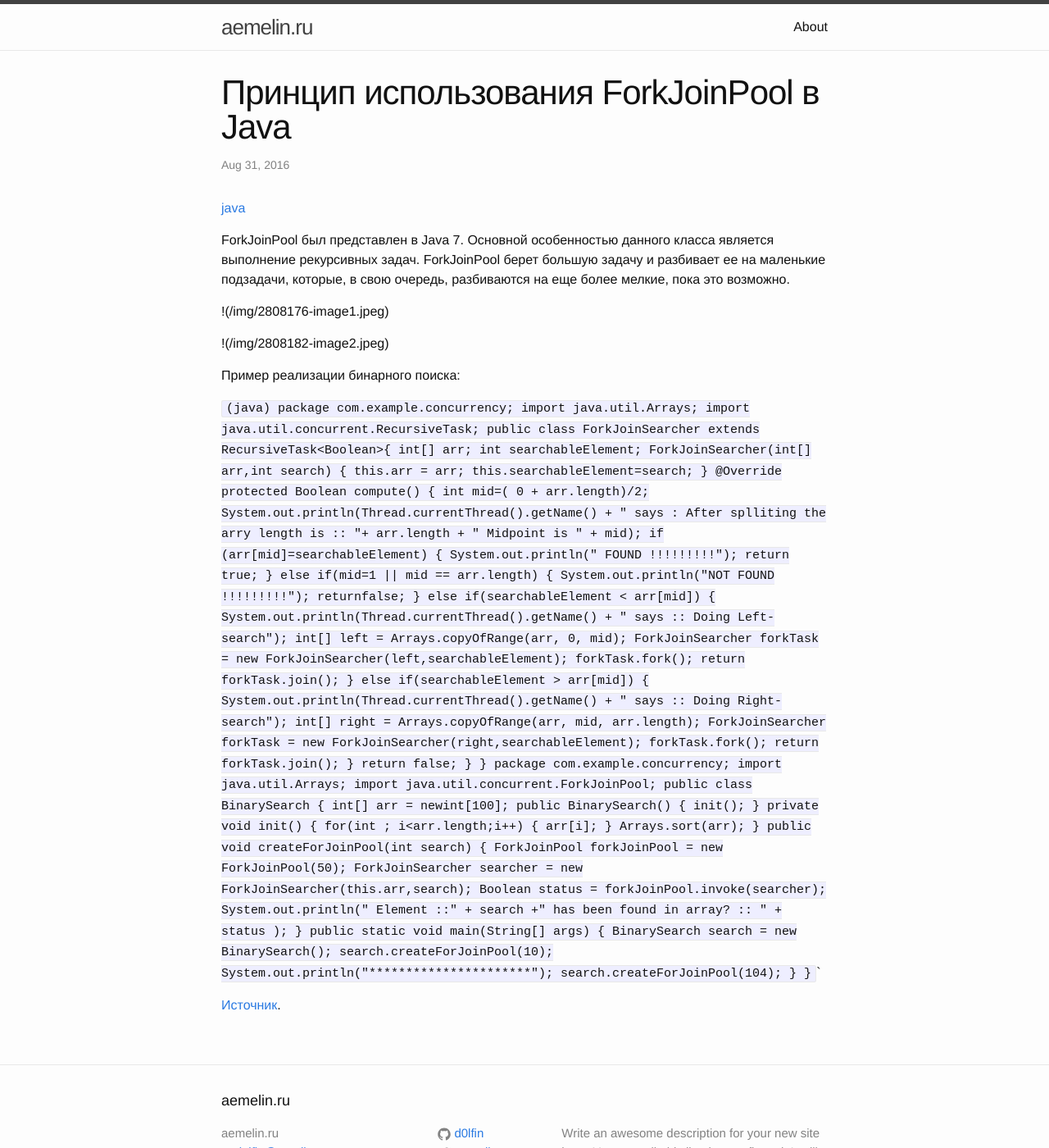
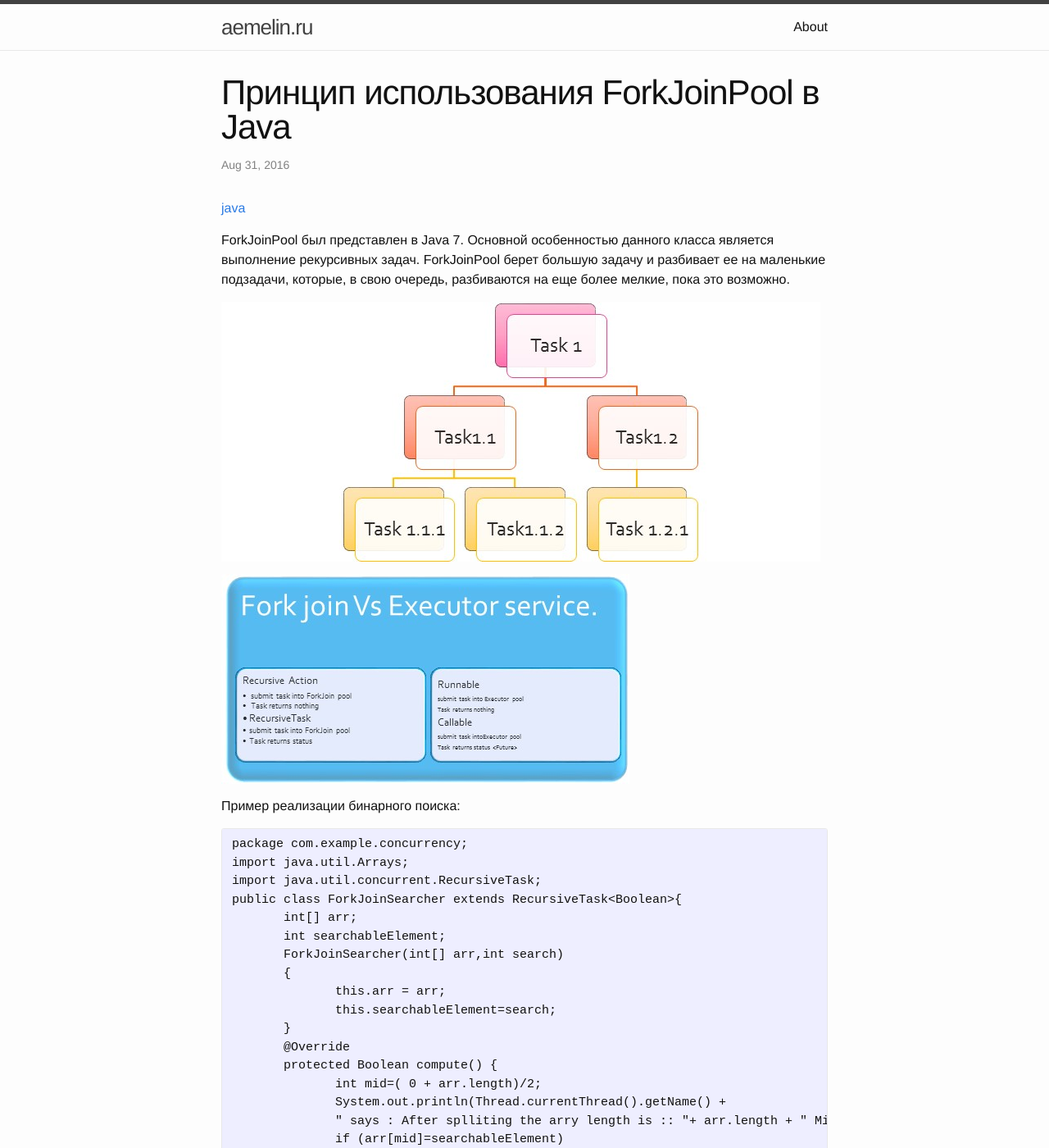
Before and after one commit to d0lfin/d0lfin.github.io, a Jekyll site: the page built from _posts/2016-08-31-forkjoinpool.md, in a window 1280 px wide and 1400 px high. Shown: the whole window at 82% size. Built offline with Jekyll 4.4.1, drawn with Linux system fonts in a browser that asks for light colours; some of the changed text lies outside the part shown.

Commit message:
forkjoinpool

`````diff
--- a/_posts/2016-08-31-forkjoinpool.md
+++ b/_posts/2016-08-31-forkjoinpool.md
@@ -7,9 +7,9 @@ ForkJoinPool был представлен в Java 7. Основной особ
 ForkJoinPool берет большую задачу и разбивает ее на маленькие подзадачи, которые, в свою очередь, разбиваются на
 еще более мелкие, пока это возможно.
 
-!(/img/2808176-image1.jpeg)
+![](/img/2808176-image1.jpeg)
 
-!(/img/2808182-image2.jpeg)
+![](/img/2808182-image2.jpeg)
 
 Пример реализации бинарного поиска:
 
@@ -89,6 +89,7 @@ public class BinarySearch {
               System.out.println("**********************");
               search.createForJoinPool(104);
        }
-}````
+}
+```
 
 [Источник](https://dzone.com/articles/java-concurrency-fork-join-pool).
`````
